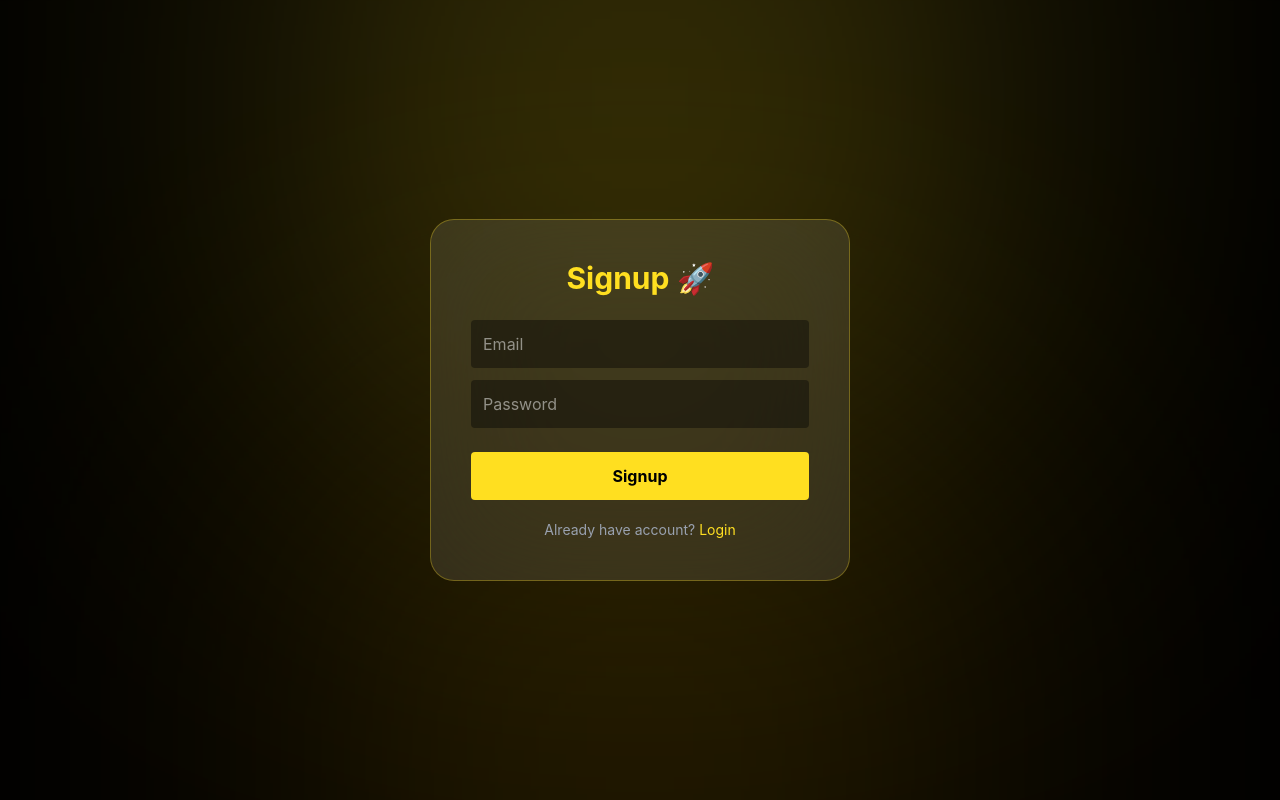
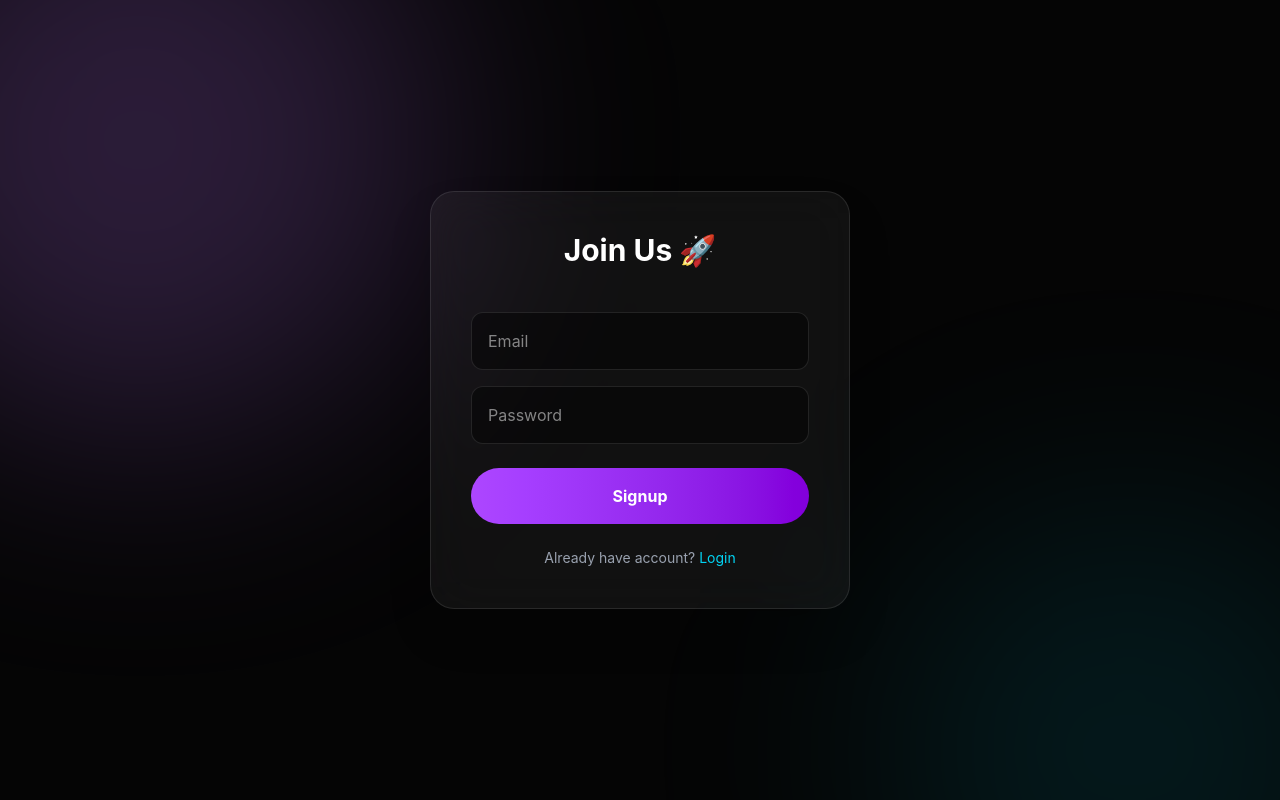
Before and after one commit to shiyan-showkat/todo-app-frontend, a React (Vite) app: page /signup in a window 1280 px wide. Built offline with nearby package versions, Linux system fonts and the light colour scheme.

Commit message:
changues

```diff
--- a/src/signup.jsx
+++ b/src/signup.jsx
@@ -16,7 +16,6 @@ export default function Signup() {
   const [error, setError] = useState("");
   const [success, setSuccess] = useState("");
 
-  // SIGNUP
   const handleSignup = async () => {
     setLoading(true);
     setError("");
@@ -44,7 +43,6 @@ export default function Signup() {
     setLoading(false);
   };
 
-  // OTP VERIFY
   const handleOtp = async () => {
     setLoading(true);
     setError("");
@@ -74,7 +72,6 @@ export default function Signup() {
     setLoading(false);
   };
 
-  // OTP INPUT
   const handleOtpChange = (value, index) => {
     if (!/^\d?$/.test(value)) return;
 
@@ -83,72 +80,59 @@ export default function Signup() {
     setOtp(newOtp);
 
     if (value && index < 3) {
-      // ✅ 3 (last index of 4 digits)
       document.getElementById(`otp-${index + 1}`)?.focus();
     }
   };
 
   return (
-    <div className="min-h-screen flex items-center justify-center bg-black relative overflow-hidden">
-      {/* BACKGROUND GLOW */}
-      <div className="absolute w-[600px] h-[600px] bg-yellow-300 blur-[200px] opacity-30 top-[-200px] pointer-events-none" />
-      <div className="absolute w-[500px] h-[500px] bg-yellow-500 blur-[200px] opacity-25 bottom-[-200px] pointer-events-none" />
+    <div className="min-h-screen bg-[#050505] text-white flex items-center justify-center relative overflow-hidden">
+      {/* BACKGROUND ORBS */}
+      <div className="absolute -top-40 -left-40 w-[600px] h-[600px] bg-purple-400/20 blur-[120px] rounded-full"></div>
+      <div className="absolute bottom-[-200px] right-[-100px] w-[500px] h-[500px] bg-cyan-400/10 blur-[120px] rounded-full"></div>
 
       {/* CARD */}
-      <div className="relative z-10 w-[420px] p-10 rounded-3xl bg-white/10 border border-yellow-300/30 backdrop-blur-3xl">
-        <h1 className="text-3xl text-center text-yellow-300 font-bold">
-          Signup 🚀
+      <div className="relative z-10 w-[420px] p-10 rounded-3xl bg-white/5 backdrop-blur-xl border border-white/10 shadow-2xl">
+        <h1 className="text-3xl font-bold text-center mb-6">
+          {step === "signup" ? "Join Us 🚀" : "Verification 🔐"}
         </h1>
 
-        {error && (
-          <p className="text-red-400 text-center mt-3 text-sm">{error}</p>
-        )}
+        {error && <p className="text-red-400 text-center">{error}</p>}
+        {success && <p className="text-green-400 text-center">{success}</p>}
 
-        {success && (
-          <p className="text-green-400 text-center mt-3 text-sm">{success}</p>
-        )}
-
-        {/* SIGNUP STEP */}
+        {/* SIGNUP */}
         {step === "signup" && (
           <>
             <input
               placeholder="Email"
-              className="w-full mt-6 p-3 bg-black/40 text-white rounded hover:ring-2 hover:ring-yellow-300 transition"
+              className="w-full mt-5 p-4 rounded-xl bg-black/40 border border-white/10 focus:ring-2 focus:ring-cyan-400 outline-none"
               onChange={(e) => setEmail(e.target.value)}
             />
 
             <input
               type="password"
               placeholder="Password"
-              className="w-full mt-3 p-3 bg-black/40 text-white rounded hover:ring-2 hover:ring-yellow-300 transition"
+              className="w-full mt-4 p-4 rounded-xl bg-black/40 border border-white/10 focus:ring-2 focus:ring-cyan-400 outline-none"
               onChange={(e) => setPassword(e.target.value)}
             />
 
             <button
               onClick={handleSignup}
               disabled={loading}
-              className="w-full mt-6 p-3 bg-yellow-300 text-black font-bold rounded flex justify-center items-center gap-2 cursor-pointer hover:scale-[1.02] transition"
+              className="w-full mt-6 p-4 rounded-full bg-gradient-to-r from-purple-500 to-purple-700 font-bold hover:scale-[1.02] transition"
             >
-              {loading ? (
-                <>
-                  <div className="w-4 h-4 border-2 border-black border-t-transparent rounded-full animate-spin"></div>
-                  Sending OTP...
-                </>
-              ) : (
-                "Signup"
-              )}
+              {loading ? "Sending..." : "Signup"}
             </button>
           </>
         )}
 
-        {/* OTP STEP */}
+        {/* OTP */}
         {step === "otp" && (
           <>
-            <p className="text-center text-gray-300 mt-5">
+            <p className="text-center text-gray-400 mb-4">
               Enter OTP sent to email
             </p>
 
-            <div className="flex justify-between mt-6 gap-2">
+            <div className="flex justify-between gap-2">
               {otp.map((val, i) => (
                 <input
                   key={i}
@@ -156,14 +140,7 @@ export default function Signup() {
                   maxLength={1}
                   value={val}
                   onChange={(e) => handleOtpChange(e.target.value, i)}
-                  className="
-                    w-12 h-12 text-center text-xl font-bold
-                    bg-yellow-300/20 text-yellow-200
-                    border border-yellow-300
-                    rounded-lg
-                    focus:outline-none focus:ring-2 focus:ring-yellow-300
-                    hover:bg-yellow-300/40 transition
-                  "
+                  className="w-12 h-12 text-center text-xl font-bold rounded-lg bg-black/40 border border-cyan-400/30 text-cyan-300"
                 />
               ))}
             </div>
@@ -171,26 +148,19 @@ export default function Signup() {
             <button
               onClick={handleOtp}
               disabled={loading}
-              className="w-full mt-6 p-3 bg-green-400 text-black font-bold rounded flex justify-center items-center gap-2 cursor-pointer hover:scale-[1.02] transition"
+              className="w-full mt-6 p-4 rounded-full border border-cyan-400 text-cyan-300 hover:bg-cyan-400/10 transition"
             >
-              {loading ? (
-                <>
-                  <div className="w-4 h-4 border-2 border-black border-t-transparent rounded-full animate-spin"></div>
-                  Verifying...
-                </>
-              ) : (
-                "Verify OTP"
-              )}
+              {loading ? "Verifying..." : "Verify OTP"}
             </button>
           </>
         )}
 
-        {/* LOGIN LINK */}
-        <p className="text-center text-sm text-gray-400 mt-5">
+        {/* LOGIN */}
+        <p className="text-center text-sm text-gray-400 mt-6">
           Already have account?{" "}
           <span
             onClick={() => navigate("/login")}
-            className="text-yellow-300 cursor-pointer hover:underline"
+            className="text-cyan-400 cursor-pointer"
           >
             Login
           </span>
```
